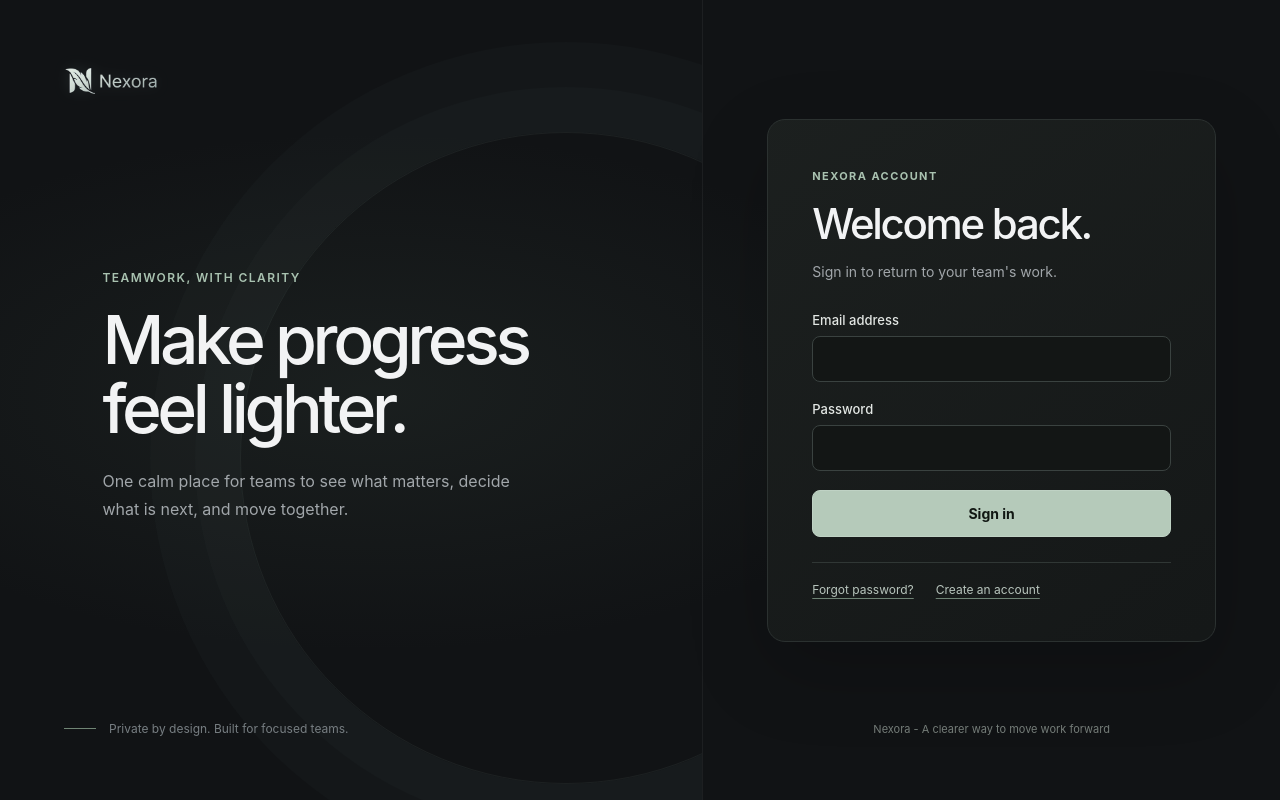
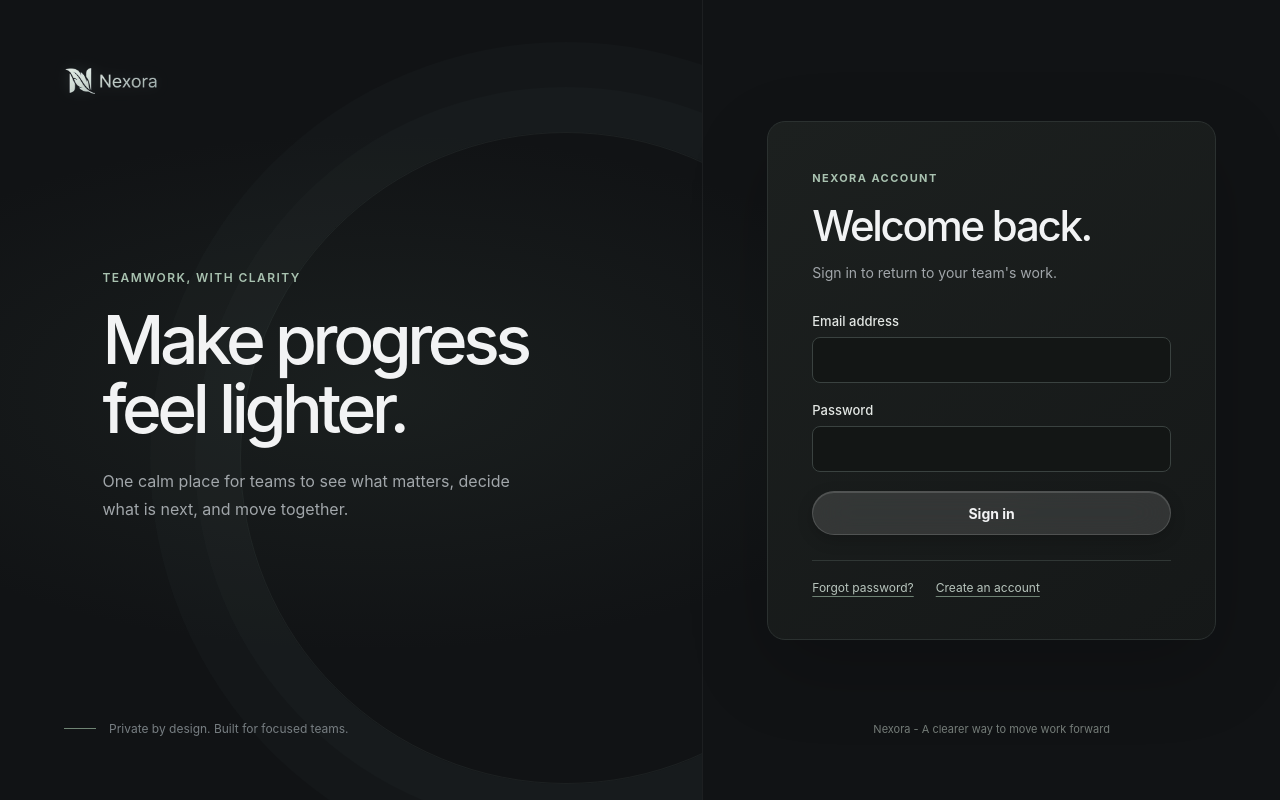
Before and after one commit to Gautam215/nexora, a Next.js app: page /login in a window 1280 px wide. Built offline with nearby package versions, Linux system fonts and the light colour scheme.

Commit message:
Buttons: Reelscape floating-nav glass pill for all primary buttons

```diff
--- a/src/app/globals.css
+++ b/src/app/globals.css
@@ -8,6 +8,10 @@
   --border: #303538;
   --accent: #a9c2b0;
   --font-sans: -apple-system, BlinkMacSystemFont, "SF Pro Display", "SF Pro Text", "Segoe UI", sans-serif;
+  --button-bg: rgba(255, 255, 255, 0.12);
+  --button-bg-hover: rgba(255, 255, 255, 0.18);
+  --button-border: rgba(255, 255, 255, 0.14);
+  --button-border-hover: rgba(255, 255, 255, 0.28);
 }
 
 * {
@@ -152,27 +156,12 @@ button {
   line-height: 1.8;
 }
 
-/* Home hero primary action: glass pill over the photo. Scoped to the
-   hero only, so every other page keeps the solid primary button. */
+/* Home hero primary action: same glass pill as every primary button,
+   only larger. */
 .home-hero .primary-button {
   min-height: 52px;
   padding: 13px 26px;
-  border: 1px solid rgb(255 255 255 / 28%);
-  border-radius: 999px;
-  background: rgb(255 255 255 / 14%);
-  -webkit-backdrop-filter: blur(16px) saturate(1.4);
-  backdrop-filter: blur(16px) saturate(1.4);
-  box-shadow: 0 8px 24px rgb(0 0 0 / 28%);
-  color: #ffffff;
   font-size: 15px;
-  transition: background-color 200ms ease, border-color 200ms ease, transform 200ms ease, box-shadow 200ms ease;
-}
-
-.home-hero .primary-button:hover:not(:disabled) {
-  transform: translateY(-1px);
-  border-color: rgb(255 255 255 / 40%);
-  background: rgb(255 255 255 / 22%);
-  box-shadow: 0 12px 28px rgb(0 0 0 / 32%);
 }
 
 /* Home hero sign-in: plain text link, underline only on hover/focus. */
@@ -188,11 +177,11 @@ button {
 }
 
 @media (prefers-reduced-motion: reduce) {
-  .home-hero .primary-button {
+  .primary-button {
     transition: none;
   }
 
-  .home-hero .primary-button:hover:not(:disabled) {
+  .primary-button:active:not(:disabled) {
     transform: none;
   }
 }
@@ -590,25 +579,38 @@ h1 {
 
 .primary-button {
   display: inline-flex;
-  min-height: 47px;
+  min-height: 44px;
   align-items: center;
   justify-content: center;
-  padding: 11px 18px;
-  border: 1px solid #bfd2c4;
-  border-radius: 8px;
-  background: #b5caba;
-  color: #111713;
+  padding: 12px 20px;
+  border: 1px solid var(--button-border);
+  border-radius: 999px;
+  background: var(--button-bg);
+  -webkit-backdrop-filter: blur(18px) saturate(1.25);
+  backdrop-filter: blur(18px) saturate(1.25);
+  box-shadow:
+    0 5px 16px rgba(0, 0, 0, 0.18),
+    inset 0 1px rgba(255, 255, 255, 0.14);
+  color: var(--foreground);
   cursor: pointer;
   font-size: 14px;
   font-weight: 650;
   text-align: center;
   text-decoration: none;
-  transition: background-color 120ms ease, transform 120ms ease;
+  transition: background-color 220ms ease, border-color 220ms ease, transform 150ms cubic-bezier(0.2, 0.8, 0.2, 1), box-shadow 220ms ease;
 }
 
 .primary-button:hover:not(:disabled) {
-  transform: translateY(-1px);
-  background: #c6d7ca;
+  border-color: var(--button-border-hover);
+  background: var(--button-bg-hover);
+  box-shadow:
+    0 5px 16px rgba(0, 0, 0, 0.18),
+    0 0 18px rgba(255, 255, 255, 0.12),
+    inset 0 1px rgba(255, 255, 255, 0.14);
+}
+
+.primary-button:active:not(:disabled) {
+  transform: scale(0.94);
 }
 
 .primary-button:disabled,
```
Also changed, not shown: 1 other file (tests, documents, lock files or other folders).
